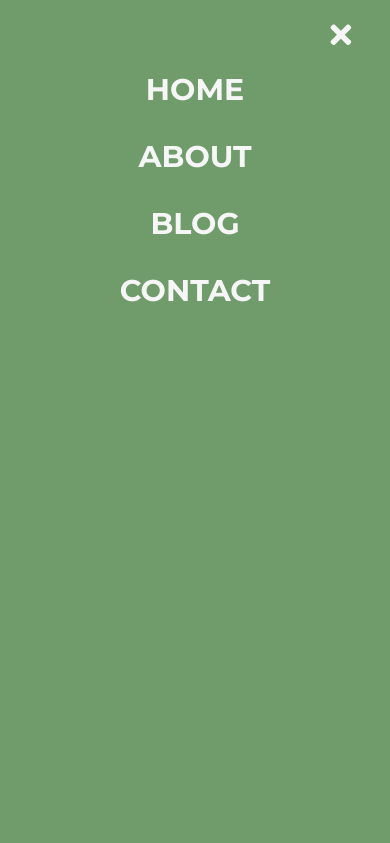
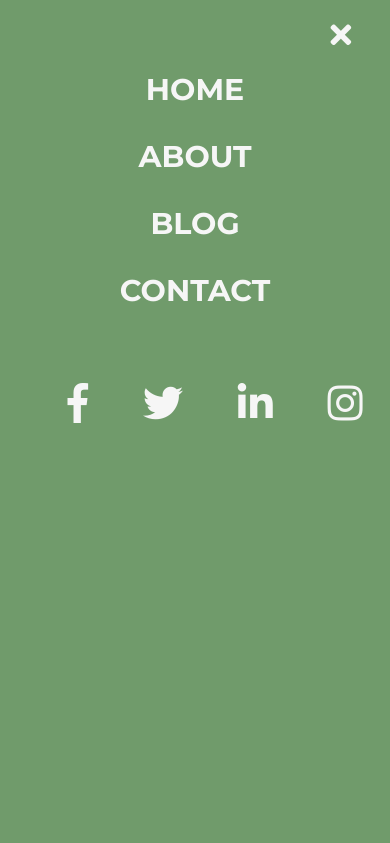
Before and after one commit to anncrypt/anna_ionova_project2, a plain HTML site: page blog.html in a window 390 px wide. Both pictures are taken after a click on the link 356 px from the left and 35 px from the top of the page. Shown: the top 843 px of the page. Drawn offline with nearby package versions, Linux system fonts and the light colour scheme.

Commit message:
Add social media icons in mobile menu

```diff
--- a/blog.html
+++ b/blog.html
@@ -68,6 +68,26 @@
                     <li><a href="index.html#about-willow">About</a></li>
                     <li><a href="blog.html">Blog</a></li>
                     <li><a href="contact.html">Contact</a></li>
+                </ul>
+                <ul class="mobile-nav__social-list">
+                    <li class="social-list-item">
+                        <a href="https://www.facebook.com/" target="_blank">
+                            <i class="fab fa-facebook-f"></i>
+                        </a>
+                    </li>
+                    <li class="social-list-item">
+                        <a href="https://www.twitter.com/" target="_blank">
+                            <i class="fab fa-twitter"></i></a></li>
+                    <li class="social-list-item">
+                        <a href="https://www.linkedin.com/" target="_blank">
+                            <i class="fab fa-linkedin-in"></i>
+                        </a>
+                    </li>
+                    <li class="social-list-item">
+                        <a href="https://www.instagram.com/" target="_blank">
+                            <i class="fab fa-instagram"></i>
+                        </a>
+                    </li>
                 </ul>
             </div>
             <!-- hamburger menu ends -->
--- a/styles/partials/_global.scss
+++ b/styles/partials/_global.scss
@@ -31,13 +31,11 @@ a {
     width: 100%;
     max-width: 1600px;
     margin: 0 auto;
-    // border: 2px tomato solid;
 }
 
 .wrapper--narrow {
     width: 80%;
     margin: 0px auto;
-    // border: 2px solid yellow;
 }
 
 // h1
--- a/styles/partials/_header.scss
+++ b/styles/partials/_header.scss
@@ -99,7 +99,6 @@
             color: $light-color;
             font-size: 2rem;
             font-family: $base-font;
-            // margin-top: 30px;
         }
 
         .main-heading__image {
--- a/styles/partials/_responsiveness.scss
+++ b/styles/partials/_responsiveness.scss
@@ -1,5 +1,14 @@
 // RESPONSIVENESS
+/*media queries:
 
+1) max-width 1200px
+2) max-width 1100px
+3) max-width 992px
+4) max-width 768px
+5) max-width 540px
+*/
+
+// 1
 @media (max-width: 1200px) {
 
     .wrapper--narrow {
@@ -12,7 +21,7 @@
     }
 }
 
-
+// 2
 @media (max-width: 1100px) {
     // PAGE 1 - HOME
     // H1
@@ -29,6 +38,7 @@
     }
 }
 
+// 3
 @media (max-width: 992px) {
     // PAGE 1 - HOME
     // H1
@@ -52,6 +62,7 @@
             }
         }
     }
+
     // ABOUT SECTION
     .about-section {
         padding-top: 30px;
@@ -150,7 +161,6 @@
                 text-align: center;
                 margin-bottom: 20px;
             }
-
         }
     }
 
@@ -204,7 +214,6 @@
                 text-align: center;
                 margin-bottom: 20px;
             }
-
         }
     }
 
@@ -250,6 +259,7 @@
     }
 }
 
+// 4
 @media (max-width: 768px) {
 
     // PAGE 1 - HOME
@@ -439,6 +449,7 @@
         display: block;
     }
 
+    // mobile nav links
     .mobile-nav {
         background: $secondary-color;
         height: 100vh;
@@ -462,7 +473,7 @@
 
     .mobile-nav__list li a {
         text-decoration: none;
-        color: #f6f6f6;
+        color: $light-color;
         font-size: 3rem;
         font-weight: 700;
         text-transform: uppercase;
@@ -471,9 +482,29 @@
     .mobile-nav__list li:active {
         background: rgba(0, 0, 0, 0.192);
     }
+
+    // mobile nav social links
+    .mobile-nav__social-list {
+        list-style: none;
+        display: flex;
+        flex-wrap: wrap;
+        justify-content: space-around;
+        margin-top: 70px;
+
+        .social-list-item {
+            a {
+                color: $light-color;
+                font-size: 4rem;
+                &:active {
+                    color: $accent-color;
+                }
+            }
+        }
+    }
     /* END OF HAMBURGER MENU */
 }
 
+// 5
 @media (max-width: 540px) {
     .main-heading__container {
         .header-photo {
--- a/styles/partials/_sections.scss
+++ b/styles/partials/_sections.scss
@@ -113,7 +113,6 @@
 
 .banner-image {
     background-image: url(../assets/home-image-5.jpg);
-    // background-size: auto;
     background-size: cover;
     background-repeat: no-repeat;
     object-fit: cover;
@@ -142,7 +141,6 @@
         margin-right: 0;
     }
 }
-
 
 
 // INFO SECTION
```
Also changed, not shown: contact.html (+20 -0 lines), index.html (+20 -0 lines), styles/style.css.
